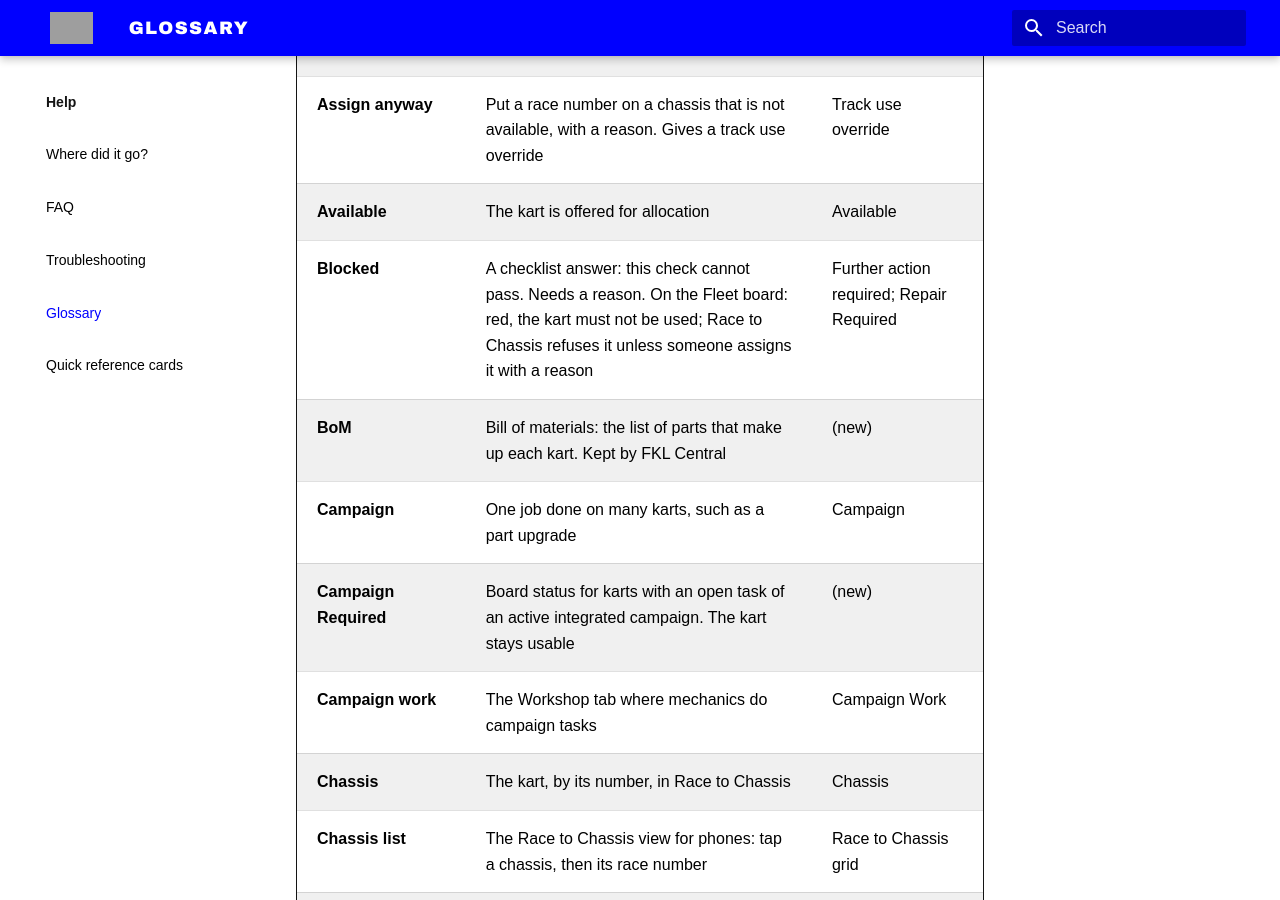
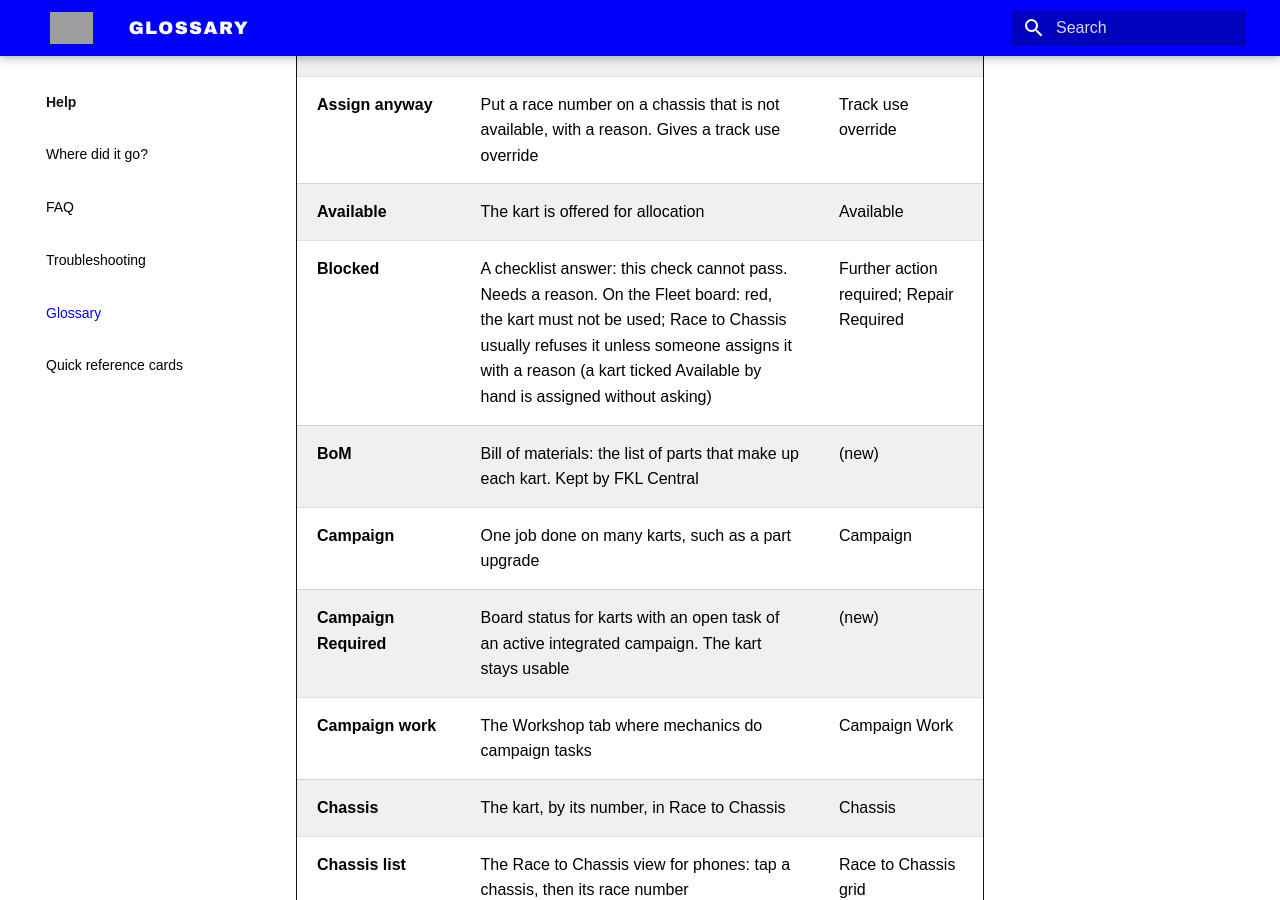
Before and after one commit to Smedley-Group-Advanced-Technology/sg-ws-to-kart-guide, an MkDocs documentation site: the page built from docs/glossary.md, in a window 1280 px wide and 900 px high, scrolled down 1010 px. Built offline with MkDocs 1.6.1 and Material for MkDocs 9.7.7, drawn with Linux system fonts in a browser that asks for light colours; grey boxes are pictures that could not be loaded.

Commit message:
D-18 re-review: red karts are usually refused in Race to Chassis; Requires service tag
A red kart ticked Available by hand is assigned without asking, so the
statuses page and the glossary say "usually refuses". The tags list names
the new Requires service tag (KART #245).

Co-Authored-By: Claude Opus 5.5 <noreply@anthropic.com>

```diff
--- a/docs/glossary.md
+++ b/docs/glossary.md
@@ -13,7 +13,7 @@
 | **Approved** | Order stage: OK to order | (new) |
 | **Assign anyway** | Put a race number on a chassis that is not available, with a reason. Gives a track use override | Track use override |
 | **Available** | The kart is offered for allocation | Available |
-| **Blocked** | A checklist answer: this check cannot pass. Needs a reason. On the Fleet board: red, the kart must not be used; Race to Chassis refuses it unless someone assigns it with a reason | Further action required; Repair Required |
+| **Blocked** | A checklist answer: this check cannot pass. Needs a reason. On the Fleet board: red, the kart must not be used; Race to Chassis usually refuses it unless someone assigns it with a reason (a kart ticked Available by hand is assigned without asking) | Further action required; Repair Required |
 | **BoM** | Bill of materials: the list of parts that make up each kart. Kept by FKL Central | (new) |
 | **Campaign** | One job done on many karts, such as a part upgrade | Campaign |
 | **Campaign Required** | Board status for karts with an open task of an active integrated campaign. The kart stays usable | (new) |
```
Also changed, not shown: content/glossary.md (+1 -1 lines), content/start/statuses.md (+3 -2 lines), docs/start/statuses.md (+3 -2 lines).
